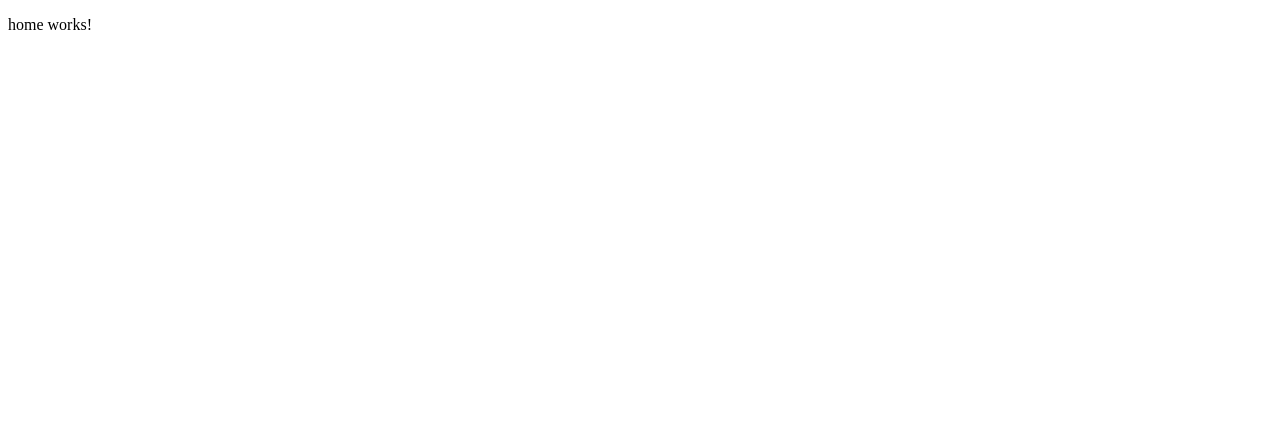
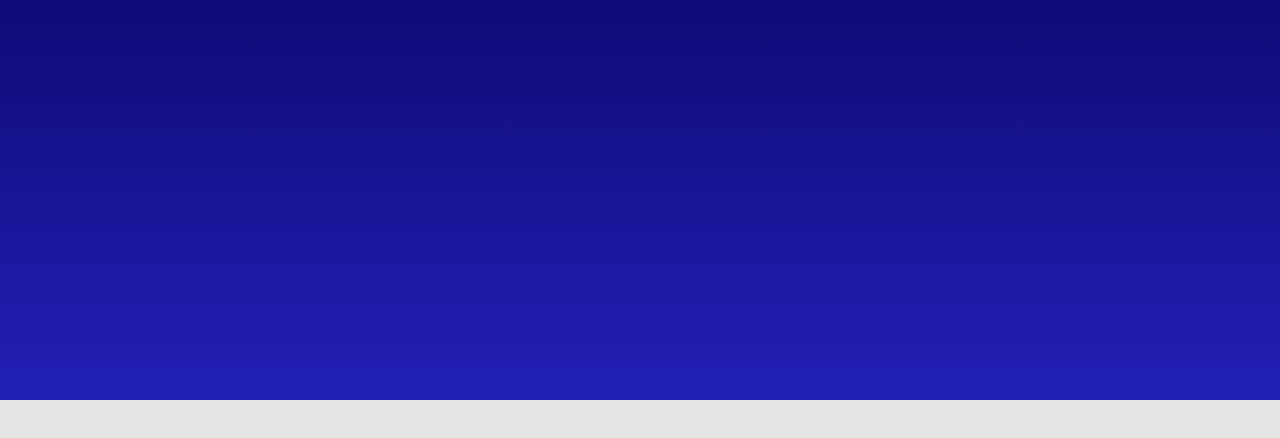
Before and after one commit to Maxx-N/mnorval-quiz, an Angular app: page /home in a window 1280 px wide. Shown: the top 438 px of the page. Built offline with nearby package versions, Linux system fonts and the light colour scheme.

Commit message:
designing the home page background

```diff
--- a/src/app/app.component.html
+++ b/src/app/app.component.html
@@ -1 +1,3 @@
-<router-outlet></router-outlet>
+<div class="app">
+  <router-outlet></router-outlet>
+</div>
--- a/src/app/app.component.scss
+++ b/src/app/app.component.scss
@@ -0,0 +1,3 @@
+.app {
+  height: 100%;
+}
--- a/src/app/components/home/home.component.html
+++ b/src/app/components/home/home.component.html
@@ -1 +1,4 @@
-<p>home works!</p>
+<div fxLayout="column" class="home">
+  <div fxFlex="50%" class="gradient-background"></div>
+  <div fxFlex="50%" class="main-background"></div>
+</div>
--- a/src/app/components/home/home.component.scss
+++ b/src/app/components/home/home.component.scss
@@ -0,0 +1,3 @@
+.home {
+  height: 100%;
+}
--- a/src/styles.scss
+++ b/src/styles.scss
@@ -1 +1,18 @@
+@import url("./variables.scss");
+
 /* You can add global styles to this file, and also import other style files */
+html,
+body {
+  height: 100%;
+}
+body {
+  margin: 0;
+}
+
+.gradient-background {
+  background: var(--bg-gradient);
+}
+
+.main-background {
+  background-color: var(--bg-color);
+}
--- /dev/null
+++ b/src/variables.scss
@@ -0,0 +1,4 @@
+:root {
+  --bg-color: #e5e5e5;
+  --bg-gradient: linear-gradient(#0e0b77, #2320b7);
+}
```
